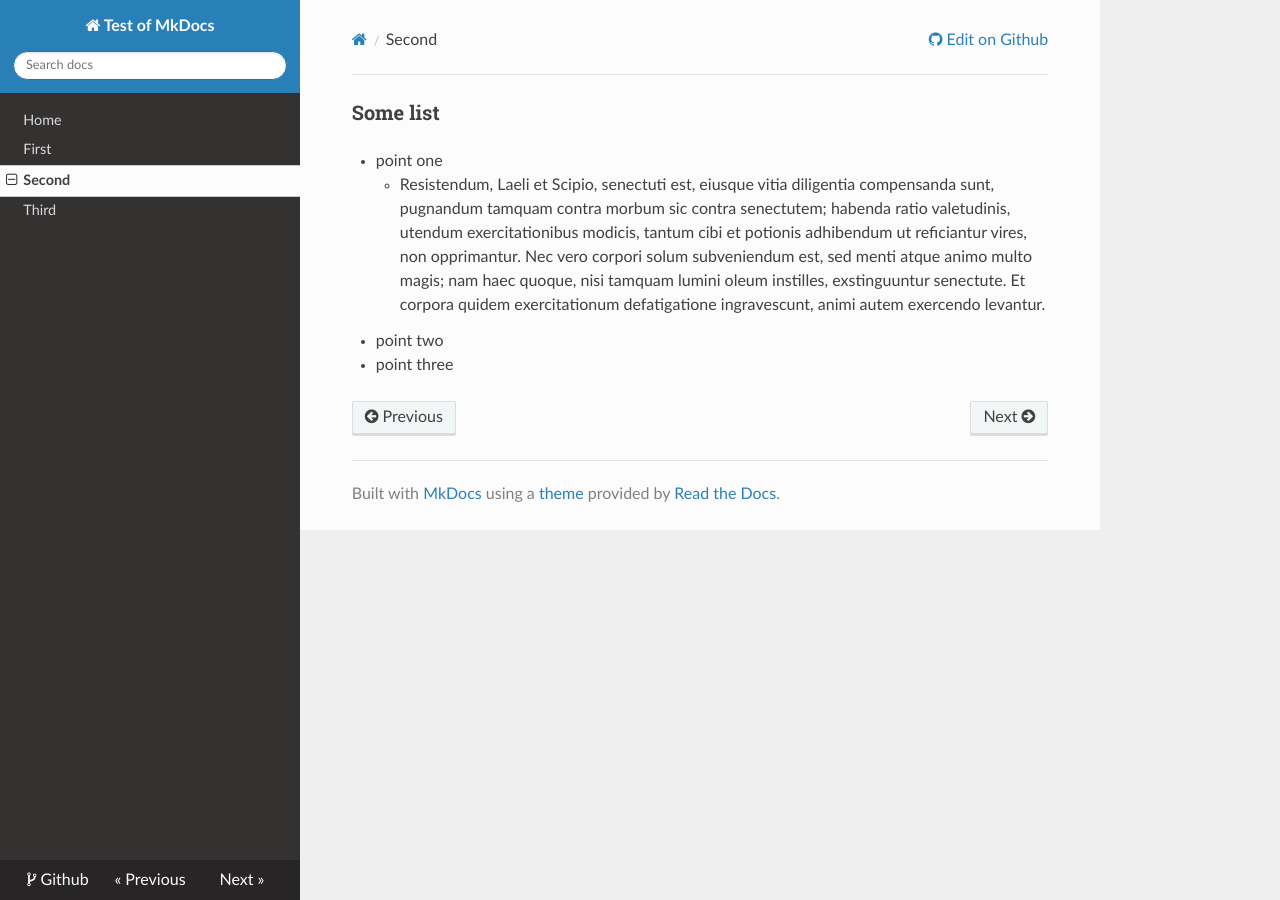
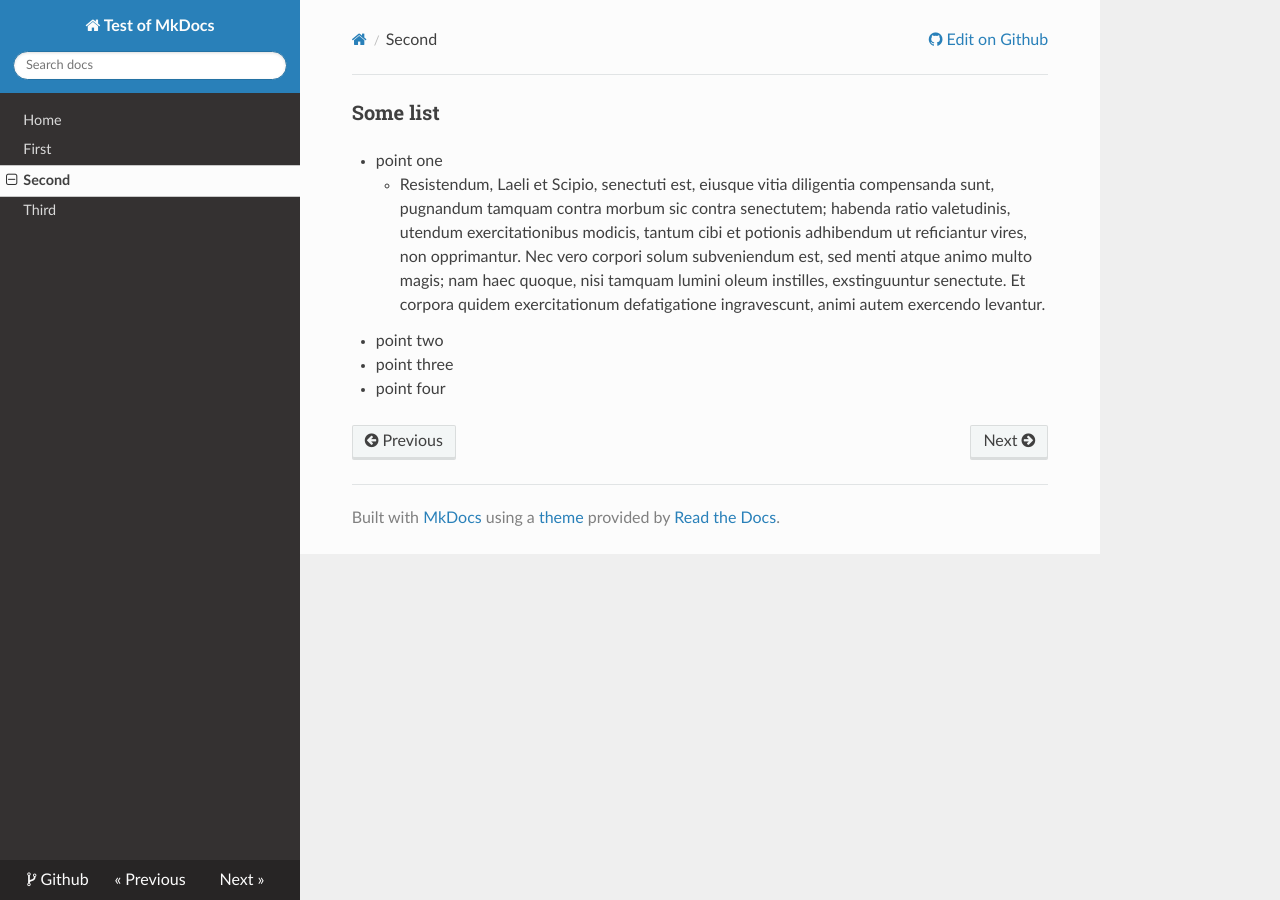
Before and after one commit to tombaker/mkdocstest, an MkDocs documentation site: the page built from docs/second.md, in a window 1280 px wide. Built offline with MkDocs 1.6.1, drawn with Linux system fonts in a browser that asks for light colours; nearby versions of some CDN libraries; old or Windows-style settings are respelled for this version of MkDocs.

Commit message:
Create second.md

```diff
--- a/docs/second.md
+++ b/docs/second.md
@@ -4,3 +4,4 @@
     * Resistendum, Laeli et Scipio, senectuti est, eiusque vitia diligentia compensanda sunt, pugnandum tamquam contra morbum sic contra senectutem; habenda ratio valetudinis, utendum exercitationibus modicis, tantum cibi et potionis adhibendum ut reficiantur vires, non opprimantur. Nec vero corpori solum subveniendum est, sed menti atque animo multo magis; nam haec quoque, nisi tamquam lumini oleum instilles, exstinguuntur senectute. Et corpora quidem exercitationum defatigatione ingravescunt, animi autem exercendo levantur.
 * point two
 * point three
+* point four
```
